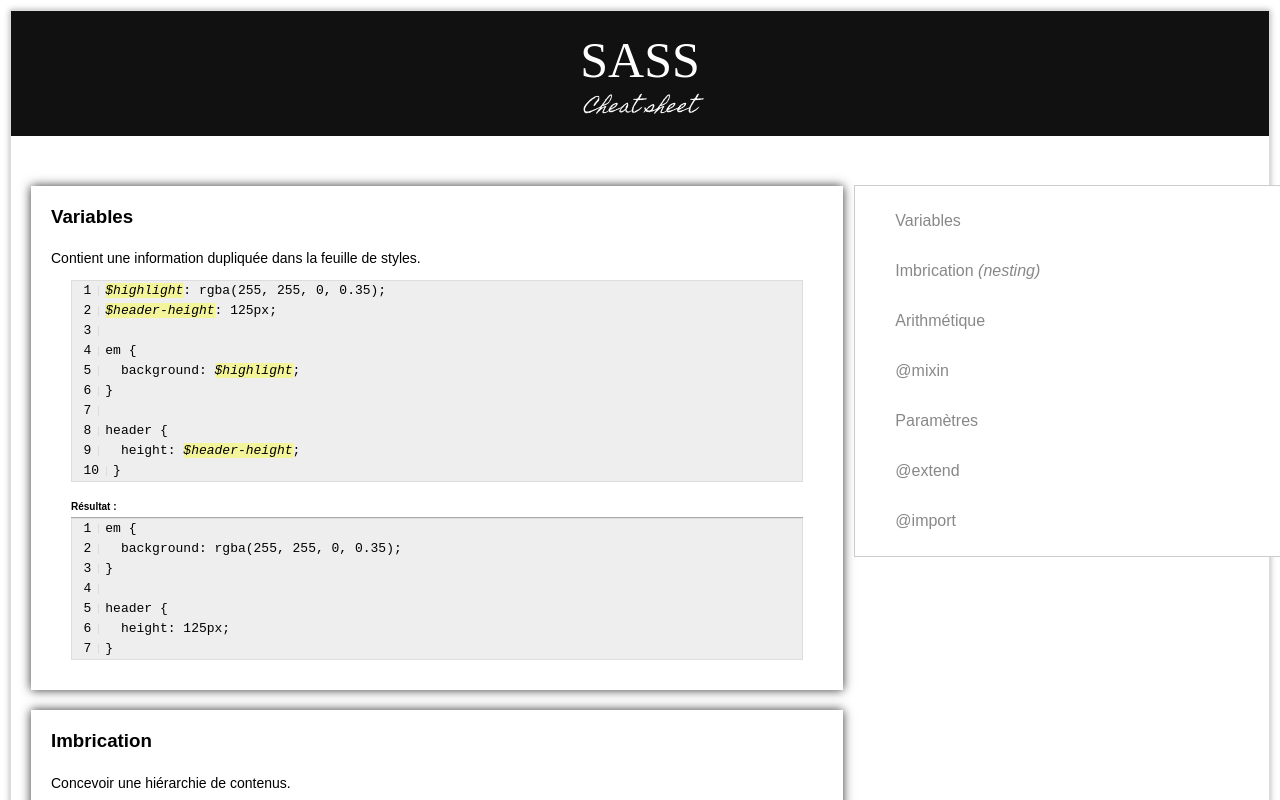
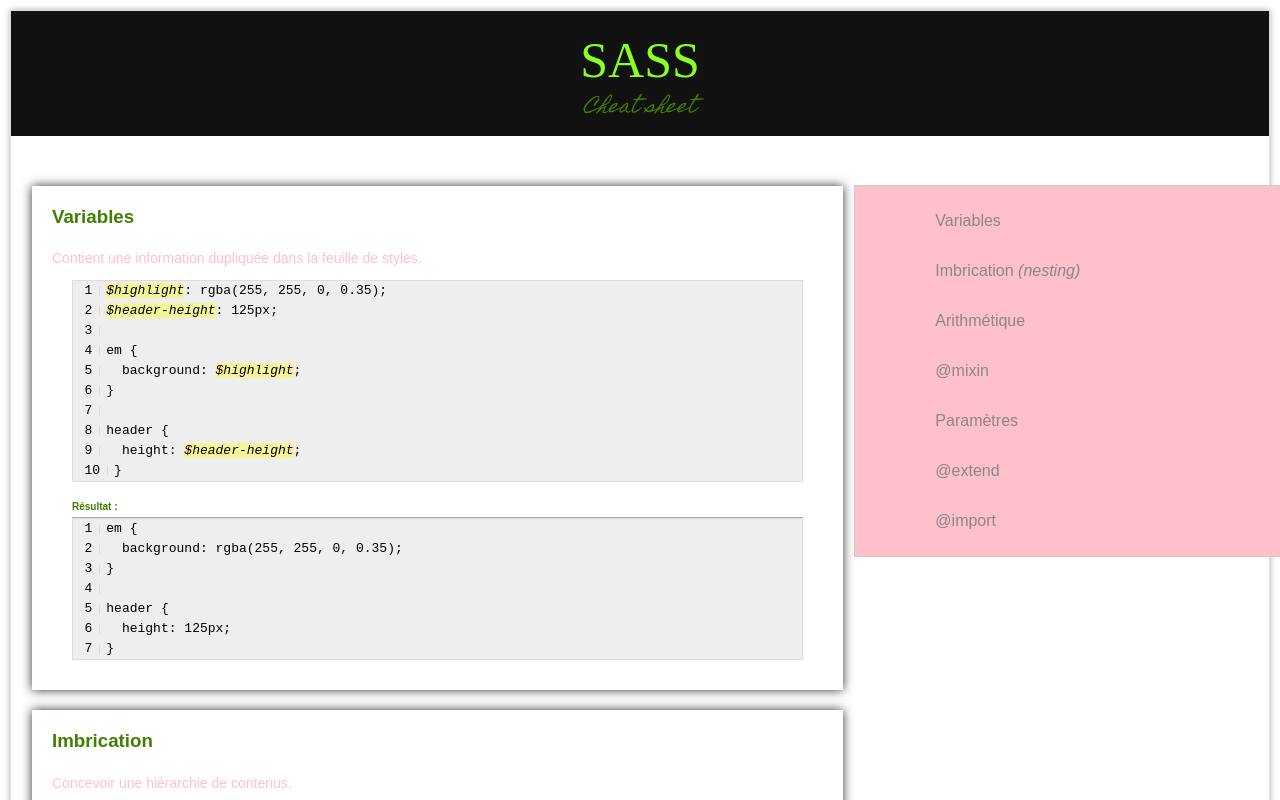
Before and after one commit to recca004/gulpinit, a website: page prod/index.html in a window 1280 px wide. Shown: the top 800 px of the page. Drawn offline with nearby package versions, Linux system fonts and the light colour scheme; files that its build step writes are made by us from their sources.

Commit message:
update 1

```diff
--- a/dev/scss/styles.scss
+++ b/dev/scss/styles.scss
@@ -15,12 +15,14 @@
 
 body {margin:0px; padding:0; font-family:$font-sans-serif;}
 
-h1{text-align:center; font-family:$font-serif; margin-bottom:0px; font-weight:normal; font-size:50px; margin:0;}
-h2{text-align:center; font-family:$font-cursive; margin:0px; font-weight:normal; font-style:italic; font-size:18px;}
-h3{margin:0 0 1.2em 0;}
-h4{font-size:10px; margin:15px 20px 0px 20px; border-bottom:1px solid #aaa; padding:5px 0; line-height:10px; }
+h1{text-align:center; font-family:$font-serif;color: #8cff1a; margin-bottom:0px;
+   font-weight:normal; font-size:50px; margin:0;}
+h2{text-align:center; font-family:$font-cursive; color: #408000; margin:0px;
+   font-weight:normal; font-style:italic; font-size:18px;}
+h3{margin:0 0 1.2em 0;color: #408000;}
+h4{font-size:10px; color: #408000;margin:15px 20px 0px 20px; border-bottom:1px solid #aaa; padding:5px 0; line-height:10px; }
 
-p{font-size:14px;}
+p{font-size:14px;color: pink;}
 
 
 /* Mise en page */
@@ -28,7 +30,7 @@
 
 header{@include dark-bkg; height:$header-height; padding:20px;}
 
-main{padding:0 20px;}
+main{padding:0 21px; }
 
 section{padding:30px 0;}
 
@@ -61,11 +63,12 @@
 }
 
 /* Menu */
-aside{
-    ul{margin:0; padding:0;
-        li{list-style:none; display:block;
-            a{text-decoration:none; padding:10px; color:#888;  display:block; line-height:30px;
-                &:hover{background:#eee;}
+aside{background-color: pink;
+    ul{margin:0; padding:10;
+        li{list-style:none; display:block; color: pink;
+            a{text-decoration:none; padding:10px; color:#888;
+               display:block; line-height:30px;
+                &:hover{background:#eee; color: #8cff1a;}
             }
         }
     }
```
Also changed, not shown: gulpfile.js (+24 -24 lines), package.json (+6 -3 lines), dev/css/styles.css, dev/css/styles.min.css (added), 1 other file.
